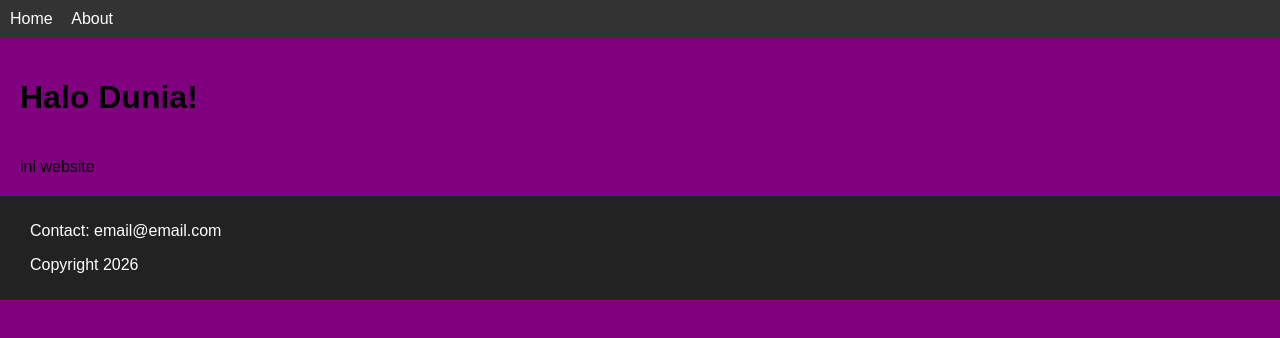
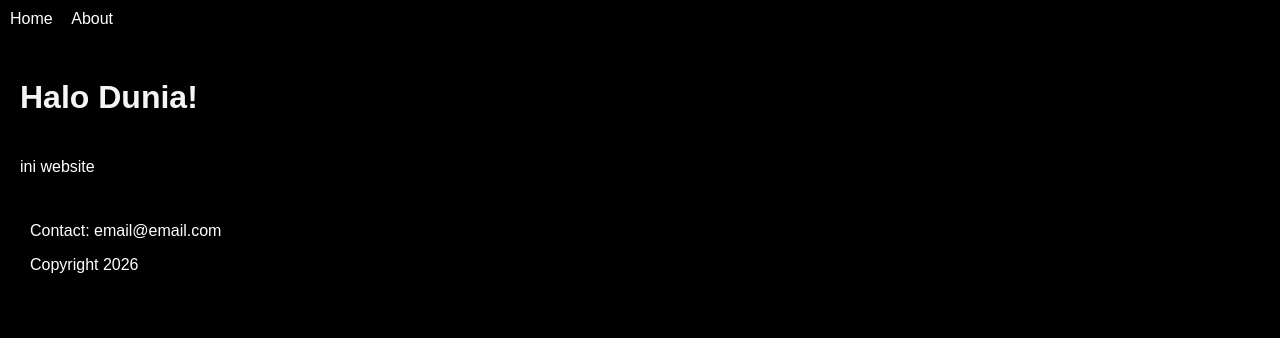
Before and after one commit to binyaw/praktikum-git-556658, a plain HTML site: page index.html in a window 1280 px wide. Drawn offline with Linux system fonts and the light colour scheme.

Commit message:
feat: implement dark mode

```diff
--- a/index.html
+++ b/index.html
@@ -7,14 +7,15 @@
 
     <style>
         body {
-            background-color: purple;
+            background-color: black;
+            color: white;
             font-family: Arial, sans-serif;
             margin: 0;
             padding: 0;
         }
 
         nav {
-            background-color: #333;
+            background-color: black;
             padding: 10px;
         }
 
@@ -26,6 +27,7 @@
 
         h1 {
             padding: 20px;
+            color: #f5f5f5;
         }
 
         p {
@@ -33,11 +35,12 @@
         }
 
         footer {
-            background-color: #222;
+            background-color: #000;
             color: white;
             padding: 10px;
             margin-top: 20px;
         }
+
     </style>
 
 </head>
```
